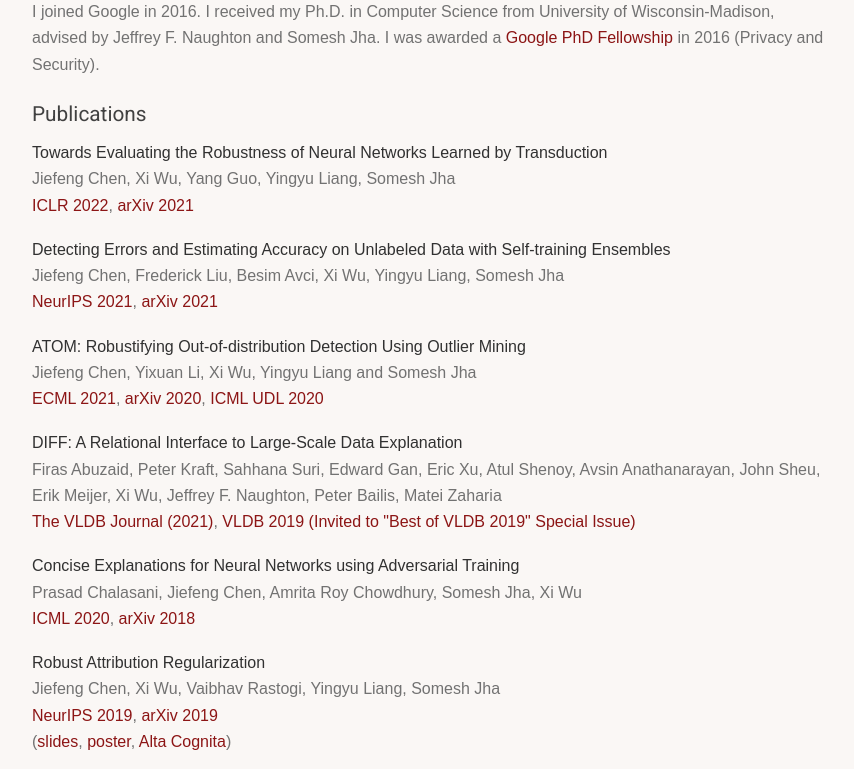
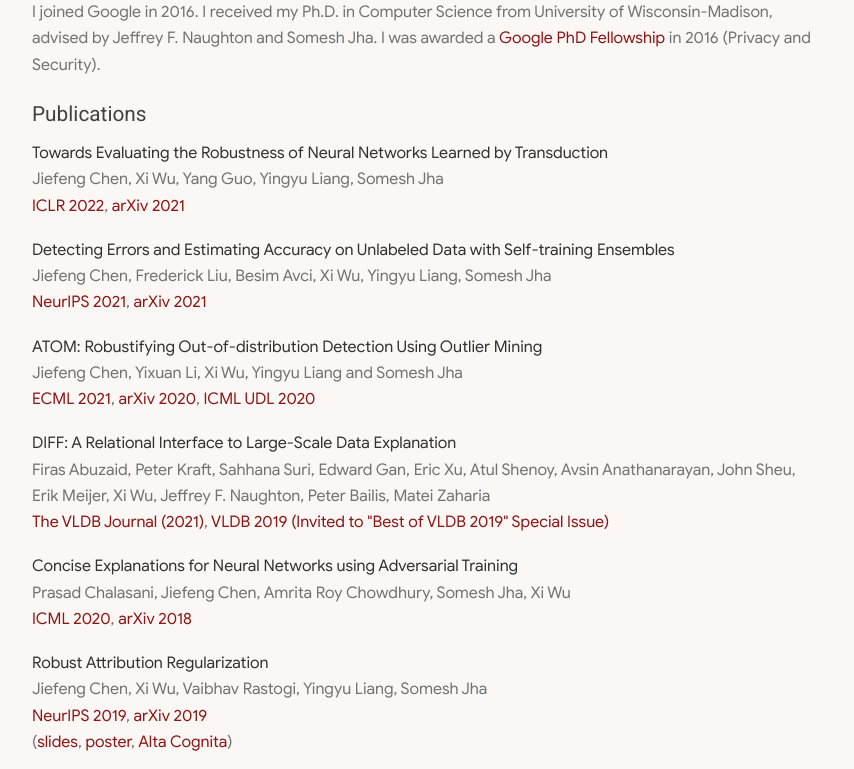
Before and after one commit to andrewxiwu/andrewxiwu.github.io, a plain HTML site: page index.html in a window 1280 px wide. Shown: the part 132-901 px from the top of the page, without its empty margins (211-1065 px from the left). Drawn offline with Linux system fonts and the light colour scheme; a web font is replaced by a local one.

Commit message:
adds google sans!

```diff
--- a/stylesheets/wuxi.css
+++ b/stylesheets/wuxi.css
@@ -4,12 +4,16 @@ ul,ol,li,h1,h2,h3,h4,h5,h6,pre,form,body,html,p,blockquote,fieldset,input{
   padding:0;
 }
 
-/* Nice background colors:
- * #FAF5F5
- */
+/* Fonts */
+@font-face {
+  font-family: GoogleSans;
+  src: url("../fonts/GoogleSans-Regular.ttf") format('truetype');
+}
+
+/* Nice background colors: #FAF5F5 */
 body {
   background-color: #FAF7F5;
-  font-family: myriad-pro, sans-serif;
+  font-family: GoogleSans, myriad-pro, sans-serif;
   font-weight: 400;
   font-style: normal;
   font-size: 100%;
```
